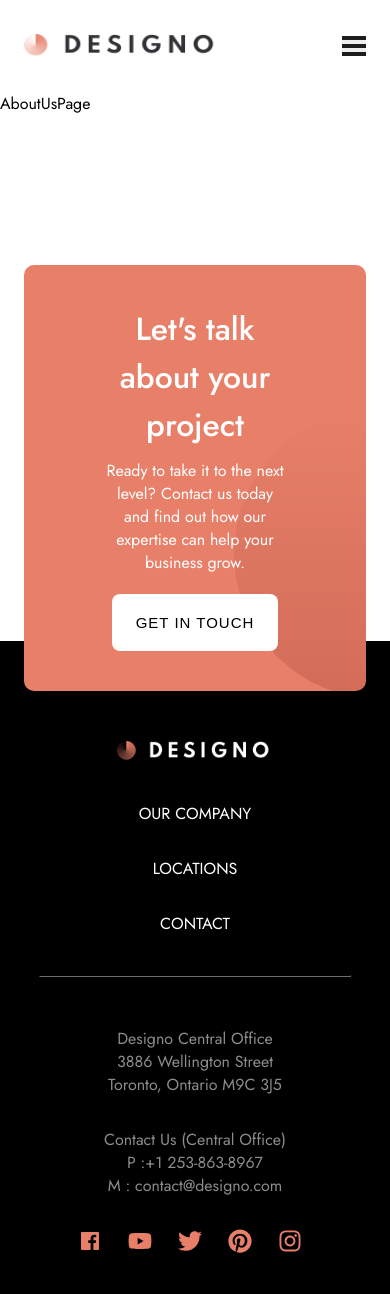
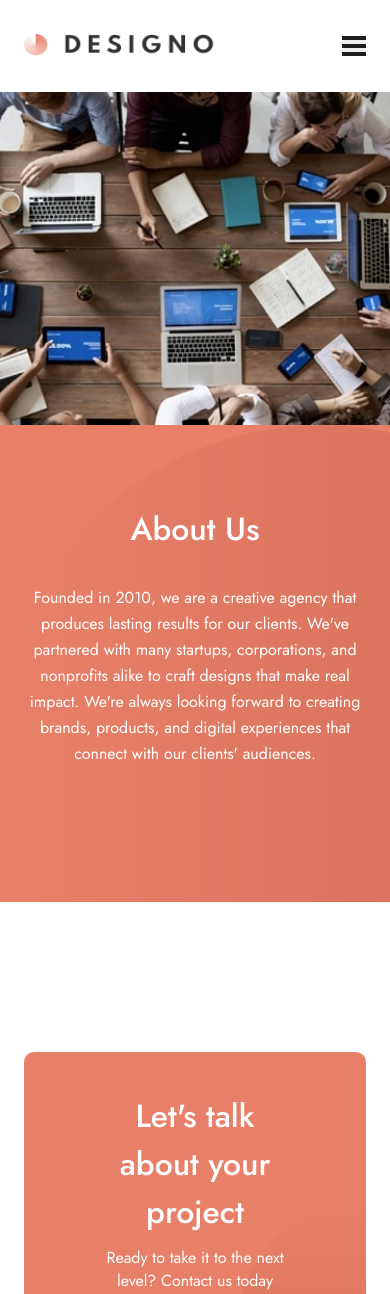
Before and after one commit to paulinasprojects/designo-dev, a React (Vite) app: page /about-us in a window 390 px wide. Shown: the top 1294 px of the page. Built offline with nearby package versions, Linux system fonts and the light colour scheme.

Commit message:
added responsive about us hero section

```diff
--- /dev/null
+++ b/src/components/about-us-hero.tsx
@@ -0,0 +1,19 @@
+import "../styles/about-us-hero.css";
+
+export const AboutUsHero = () => {
+  return (
+    <section className="about-us-hero-section">
+      <div className="about-us-hero-main-container">
+        <div className="about-us-title-container">
+          <h1>About Us</h1>
+          <p>Founded in 2010, we are a creative agency that produces lasting results for our clients. We've partnered with many startups, corporations, and nonprofits alike to craft designs that make real impact. We're always looking forward to creating brands, products, and digital experiences that connect with our clients' audiences.</p>
+        </div>
+        <div className="about-us-image-container">
+          <img src="/assets/about/desktop/image-about-hero.jpg" alt="" />
+          <img src="assets/about/tablet/image-about-hero.jpg" alt="" className="hero-tablet-image" />
+          <img src="/assets/about/mobile/image-about-hero.jpg" alt="" className="hero-mobile-image" />
+        </div>
+      </div>
+    </section>
+  )
+}
--- a/src/components/graphic-design-projects.tsx
+++ b/src/components/graphic-design-projects.tsx
@@ -1,7 +1,7 @@
 import { graphicDesignProjectsData } from "../lib/data";
-import "../styles/graphic-design-projects.css";
 import { OtherProjects } from "./other-projects";
 import { ProjectCard } from "./web-design-project-card";
+import "../styles/graphic-design-projects.css";
 
 export const GraphicDesignProjects = () => {
   return (
--- a/src/pages/about-us-page.tsx
+++ b/src/pages/about-us-page.tsx
@@ -1,6 +1,10 @@
+import { AboutUsHero } from "../components/about-us-hero"
+
 const AboutUsPage = () => {
   return (
-    <div>AboutUsPage</div>
+    <div>
+      <AboutUsHero/>
+    </div>
   )
 }
 
--- /dev/null
+++ b/src/styles/about-us-hero.css
@@ -0,0 +1,153 @@
+.about-us-hero-section {
+  margin-left: 165px;
+  margin-right: 165px;
+
+  @media (max-width: 699px) {
+    margin-left: 0px;
+    margin-right: 0px;
+  }
+
+  @media (min-width: 700px) and (max-width: 849px) {
+    margin-left: 39px;
+    margin-right: 39px;
+  }
+
+  @media (min-width: 850px) and (max-width: 1099px) {
+    margin-left: 39px;
+    margin-right: 39px;
+  }
+}
+
+.about-us-hero-main-container {
+  display: flex;
+
+  @media (max-width: 699px) {
+    flex-direction: column-reverse;
+  }
+
+  @media (min-width: 700px) and (max-width: 849px) {
+    flex-direction: column-reverse;
+  }
+
+  @media (min-width: 850px) and (max-width: 1099px) {
+    flex-direction: column-reverse;
+  }
+}
+
+.about-us-title-container {
+  background: hsl(11deg, 73%, 66%) url(/assets/about/desktop/bg-pattern-hero-about-desktop.svg) top left  no-repeat;
+  padding-top: 135px;
+  padding-bottom: 135px;
+  padding-left: 95px;
+  padding-right: 87px;
+  max-width: 660px;
+  display: flex;
+  flex-direction: column;
+  gap: 32px;
+  border-top-left-radius: 8px;
+  border-bottom-left-radius: 8px;
+
+  @media (max-width: 699px) {
+    padding-top: 80px;
+    padding-left: 24px;
+    padding-right: 24px;
+    text-align: center;
+    border-top-left-radius: 0px;
+    border-bottom-left-radius: 0px;
+  }
+
+  @media (min-width: 700px) and (max-width: 849px) {
+    max-width: 100%;
+    text-align: center;
+    border-top-left-radius: 0px;
+    border-bottom-left-radius: 8px;
+    border-bottom-right-radius: 8px;
+  }
+  @media (min-width: 850px) and (max-width: 1099px) {
+    max-width: 100%;
+    text-align: center;
+    border-top-left-radius: 0px;
+    border-bottom-left-radius: 8px;
+    border-bottom-right-radius: 8px;
+  }
+}
+
+.about-us-title-container h1 {
+  color: var(--primary-white);
+}
+
+.about-us-title-container p {
+  color: var(--primary-white);
+  line-height: 26px;
+  font-size: var(--fs-body);
+  font-weight: normal;
+}
+
+.about-us-image-container img {
+  width: 720px;
+  height: 480px;
+  object-fit: cover;
+  border-top-right-radius: 8px;
+  border-bottom-right-radius: 8px;
+
+  @media (max-width: 699px) {
+   display: none;
+  }
+
+
+  @media (min-width: 700px) and (max-width: 849px) {
+    display: none;
+  }
+
+  @media (min-width: 850px) and (max-width: 1099px) {
+    display: none;
+  }
+}
+
+.about-us-image-container .hero-tablet-image {
+  display: none;
+
+  @media (max-width: 699px) {
+    display: none;
+   }
+
+  @media (min-width: 700px) and (max-width: 849px) {
+    display: block;
+    width: 100%;
+    height: 100%;
+    object-fit: cover;
+    border-top-left-radius: 8px;
+    border-bottom-right-radius: 0px;
+  }
+  @media (min-width: 850px) and (max-width: 1099px) {
+    display: block;
+    width: 100%;
+    height: 100%;
+    object-fit: cover;
+    border-top-left-radius: 8px;
+    border-bottom-right-radius: 0px;
+
+  }
+
+}
+
+.about-us-image-container .hero-mobile-image {
+  display: none;
+
+  @media (max-width: 699px) {
+    display: block;
+    width: 100%;
+    height: 100%;
+    object-fit: cover;
+    border-top-left-radius: 0px;
+    border-top-right-radius: 0px;
+    border-bottom-right-radius: 0px;
+   }
+
+  @media (min-width: 700px) and (max-width: 849px) {
+    display: none;
+  }
+  @media (min-width: 850px) and (max-width: 1099px) {
+    display: none;
+  }
+}
```
